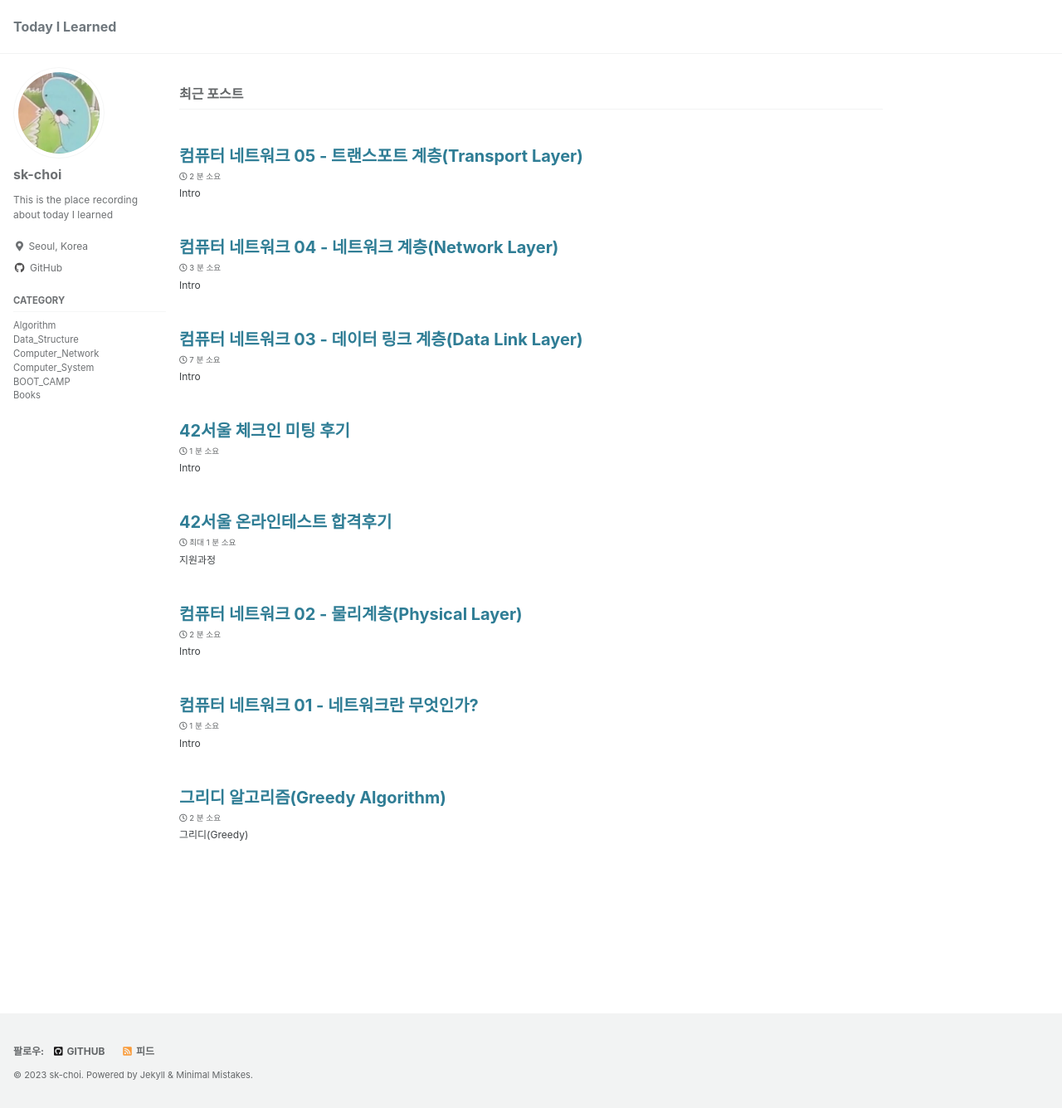
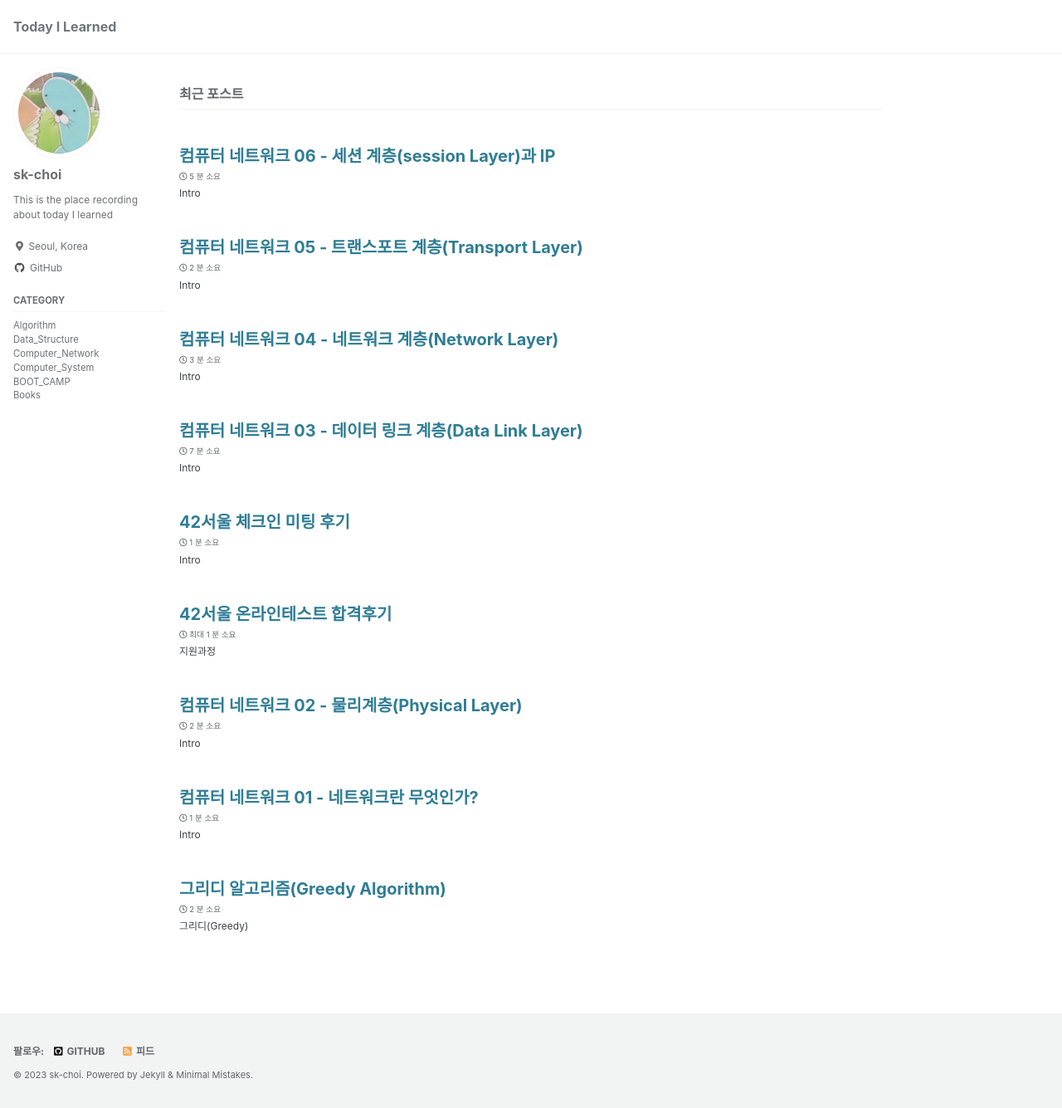
Before and after one commit to sk-choi/sk-choi.github.io, a Jekyll site: the page built from index.html, in a window 1280 px wide and 1335 px high. Shown: the whole window at 83% size. Built offline with Jekyll 4.4.1, drawn with Linux system fonts in a browser that asks for light colours; cached includes are drawn as plain includes; the list of posts is cut into pages by our own code; some of the changed lines change nothing that is shown.

Commit message:
network06 posted

```diff
--- /dev/null
+++ b/_posts/컴퓨터 사이언스/네트워크/2023-07-24-network06.md
@@ -0,0 +1,96 @@
+---
+
+title : "컴퓨터 네트워크 06 - 세션 계층(session Layer)과 IP"
+date : 2023-07-24 14:12:35 +/-TTTT
+categories :
+- Computer_Network
+tags :
+- [네트워크] #소문자만 가능
+published : true
+#permalink : categories/computer_network
+
+toc: true
+toc_sticky: true
+
+---
+# Intro
+
+이 글은 OSI 7 layer 중 5계층인 세션 레이어와 인터넷 프로토콜인 IP에 대해서 다룹니다.
+
+-----
+
+# 세션 레이어, 프레젠테이션 레이어, 어플리케이션 레이어
+
+5계층은 세션 레이어, 7계층은 프레젠테이션 계층임, 어플리케이션은 응용계층이다. 그런데 이 세 계층이 아주 완벽하게 나뉘어지는 것은 힘들다. 왜냐하면 응용 계층이 프레젠테이션 계층이 하는 것을 하는 경우가 있기 때문이다. (그런 경우가 많다.)
+그래서 세션 레이어와 응용계층 프레젠테이션 계층이 하나로 묶여서(어플리케이션 계층 안에서) 사용되는 경우가 많은데, TCP/IP의 경우 4계층에 해당되고 세션, 응용, 프레젠테이션 계층을 처리한다.
+IP는 3계층에 해당하고, TCP는 4계층에 해당한다. TCP는 버클리 대학에서 개발되었다. 그리고 이걸 오픈 소스로 공개하여 누구나 개발할 수 있도록 만들어졌다.
+70년대에 네트워크 프로토콜로 TCP/IP가 채택되었다. 오픈소스인 유닉스, IBM PC 계열(소형 컴퓨터)에서 사용되었다.(드펙토(de facto) 프로토콜)
+
+5, 6, 7계층이 하나로 묶여 응용계층에 해당된다. 4계층에는 TCP외에 UDP도 포함되어 있다.
+
+------
+
+# IP
+
+![img](https://img1.daumcdn.net/thumb/R1280x0/?scode=mtistory2&fname=https%3A%2F%2Ft1.daumcdn.net%2Fcfile%2Ftistory%2F2405164258FDB98020)
+
+IP는 인터넷 프로토콜(Internet Protocol)의 약자이다. ip주소를 활용하여 여러 컴퓨터에 데이터를 정보를 전달하는데 활용되는 프로토콜이다.
+4계층에서 데이터가 만들어지면, 3계층으로 그 세그먼트를 내려보내고 그게 3계층에서는 페이로드가 되어 거기에 컨트롤 프로토콜을 붙여 ‘패킷’을 만들게 된다. 여기에 2계층에서 하나의 프로토콜을 붙이면 하나의 ‘프레임’이 된다.
+
+IP 계층에서는 데이터에 IP헤더(header)를 붙인다. TCP 계층에서 내려온 데이터에 IP헤더를 붙이는데 기본적으로 20바이트, 많으면 60바이트, 전체길이는 최대 64바이트까지 구성된다.
+제일 먼저 부여되는 것이 IP버전 넘버이다. 보통 IP 버전 4이며, 그 다음에 나오는 4비트가 헤더렌스이다.(헤더의 길이), 헤더렌스는 기본적으로 4바이트(32비트)이다. 헤더렌스가 1이라고 하면 1바이트가 아니라 4바이트라는 것이다. 그래서 헤더렌스가 4라고 하면 4바이트가 아니라 16바이트라는 것이다.
+
+그 다음엔 DS(Tos: Type of Service)가 붙는데 이 패킷을 어떻게 다룰지에 대한 정보가 들어있다. D,T,R,C로 구성되어 있는데 D는 Delay를 의미하고 값이 1에 해당하면 딜레이를 최소한으로 하게 고려해달라고 하는 것이고(최소한의 경로로 라우팅 하라는 것) T는 Throughput(처리율)이고 R은 안전성(Reliability), C(Cost)는 비용최소이다. 제일 위에 있는 세 비트는 우선순위(Priority)를 의미한다. (이 패킷이 우선순위가 높은 것이냐 낮은 것이냐를 판별)
+그 다음에 나오는 16비트는 데이터의 전체 길이를 말한다.(64kb 안으로 데이터를 보낼 수 있다.)
+그 다음에 나오는 것은 식별자인데 이 패킷의 일련번호라고 할 수 있다. 16비트이므로 0부터 65345번까지 일련번호를 매겨서 보낸다. 16비트가 라운딩 되면서 시퀀스 넘버를 지정한다.
+그 다음엔 플래그인데, 이 패킷을 분할을 시킬 것인지 말 것인지에 대한 정보를 담고 있다. IP의 경우 보낼 수 있는 맥시멈의 크기가 64KB이기 때문에 매우 큰 용량의 데이터를 나눠서 보내게 되는데 DF(Don't fragment: 데이터를 나누지 말고 한꺼번에 보내라는 의미), MF(More fragment: 내 패킷 뒤에 또 다른 패킷이 전송된다는 의미)를 통해서 뒤에 또 다른 패킷이 오는지 알려준다.
+
+그 다음에 오는 것은 옵셋(13비트)인데, 하나의 패킷을 여러 개로 분할하여 보낼 경우에 지금 전송되는 패킷이 전체 패킷의 어느 부분에 해당하는지 알려준다.
+TTL(8비트)은 타임 투 라이브(time to live)를 의미하며, 라우터를 지날 때마다 TTL을 하나씩 지우게 되며 TTL이 0이 되면 데이터를 중간에 지워버린다. TTL이 100이면 중간에 라우터를 100개 거쳐서 목적지까지 도달할 수 있고 100을 넘어가면 중간에 데이터가 지워지게 되는 것이다.
+그 다음에 나오는 것이 프로토콜인데 IP계층 위의 계층에서 무슨 프로토콜을 사용하는지에 대한 정보를 알려준다.(Tcp 혹은 Udp 아니면 icmp 등등) 마지막으로는 헤더 체크섬(16비트)인데 지금까지 전송된 데이터에 오류가 있는지 확인하는 정보를 담고 있다. 그 다음에 나오는 32비트가 데이터를 보내는 쪽의 컴퓨터 주소, 다음 32비트는 데이터를 받는 쪽의 컴퓨터를 말한다.
+
+TOS(Type of service)코드: DTRC로 보낼 데이터를 어떻게 다룰지에 대한 정보를 나타냄.
+SMTP(명령)의 경우 메일을 보내기 위한 프로토콜인데, D 영역에 1이 할당됨으로서 지연시간이 최소화되도록 설정된다. SMTP(데이터)의 경우 첨부파일을 보내야 하므로 처리율을 높여야하므로 T를 1로 설정한다. 즉 어플리케이션 종류에 따라서 DTRC를 다르게 설정한다.
+TCP와 UDP를 많이 사용.
+플래그는 오류 검출을 위한 플래그와 다름. 데이터 분할을 위한 장치임.
+
+--------------
+
+# IP 어드레스
+
+![img](https://www.ipxo.com/app/uploads/2021/09/IPv4-anatomy.png)
+
+각각 32비트, 데이터를 전송하는 컴퓨터의 주소, 데이터를 수신하는 주소.
+dotted decimal notation: 10진수로 표현된, 컴퓨터에 주소를 부여할 수 있는 체계, 4바이트를 각각 점으로 구분하는 표기 방식이다.
+점 하나당 8비트씩이므로 0~255까지의 값, 즉 0.0.0.0부터 255.255.255.255라는 40억개의 값을 가질 수 있다. 하지만 TCP/IP가 나올 당시의 시기는 70년대 초반이었는데, 이 당시에는 컴퓨터의 수가 지금처럼 기하급수적으로 많아질지 몰랐다.
+1.0.0.0부터 126.255.255.255까지의 주소는 A클래스 도메인에 해당하는데 IP주소에서 앞의 8비트는 네트워크 주소이고, 나머지 24비트는 컴퓨터의 주소에 해당한다. 그렇기에 A클래스의 네트워크를 사용할 수 있는 컴퓨터는 126개밖에 없다.
+129.0.0.0부터 사용할 수 있는 주소는 B클래스 도메인에 해당하는데, 이 B클래스 도메인을 사용할 수 있는 컴퓨터는 65456여 대만 해당한다. 전 세계에서 b클래스를 사용할 수 있는 기관은 16000여 곳 밖에 안 된다.
+C클래스는 256개의 컴퓨터가 해당된다. 네이버가 C클래스에 해당.
+ip주소 체계에서는 버려지는 아이피 주소가 많다. 40억개의 주소를 다 쓸 수 있는게 아니다. 그렇기에 이러한 주소체계는 불합리할 수밖에 없으며 이러한 문제를 ip v6로 해결하고 있다.
+
+**서브넷:** 네트워크를 하나의 그룹으로 만들어서 사용하는 것.
+아이피 주소에서 뒤의 16비트가 컴퓨터 주소를 의미하므로 그걸 가지고 몇 개의 그룹을 만들어 그룹핑을 통해 관리한다. 이러한 그룹핑이 바로 서브넷인 것이다. 0~63 즉 64개의 그룹핑으로 서브넷을 관리할 수 있다. 그렇다면 왜 서브넷을 만드는 것일까? 컴공과라면 컴공과 컴퓨터끼리 데이터 전송이 주로 이루어질 것이기에 서브넷을 통해 그룹핑을 하고, 게이트웨이를 통해 외부 서브넷끼리 네트워크를 이루도록 할 수 있게 만든 것이다. 즉 네트워크 사이즈를 줄임으로서 데이터를 분산시킬 수 있는 것이다. 결국 네트워크 관리가 편해지는 것이다.
+
+**서브넷 마스크:** 어느 부분까지가 네트워크 주소이고 어느 부분까지가 호스트 주소인지 구분할 수 있게 만드는 것.
+왜 서브넷 마스크가 중요한가? 서브넷이 같으면 인테리어 라우팅하면 되고 다르면 익스테리어 라우팅 하면 된다.
+아이피 주소는 임의대로 설정할 수 없다. 국제적으로 할당된 것만 사용할 수 있다. 아이피 마스커레이딩을 통해 아이피를 바꿀 수 있긴 함.
+그렇다면 무선공유기를 사용해서 여러 기기를 네트워크에 연결할 수 있는 이유는 무엇일까? 공인 아이피 주소를 요청한 적이 없는데 사용할 수 있는 이유는 NAT(Network Address Translation)을 통해 공유기가 ip주소를 변환시켜주기 때문이다. 아이피타임 같은 공유기가 NAT 프로토콜을 사용하고 있기 때문에 우리가 여러 ip주소를 사용할 수 있는 것이다.
+통신사로부터 할당받은 공인 아이피 주소를 집에서 사용할 수 있는 별도의 서브넷 주소로 할당해주는 게 무선공유기의 역할이다.
+ex. 192.168.0.4, 192.168.0.5 등
+
+위 주소는 B클래스에 해당하는 만큼 65000여대의 컴퓨터를 사용할 수 있는 ip주소이기도 하다. 이게 어떻게 가능할까? 포트번호라는 것이 있는데 192.168.0.5를 공인 아이피 주소로 변환시켜서 나가게 된다. 그럼 어떻게 구분을 하는가? 그렇기에 포트 번호를 추가적으로 할당하여 데이터를 받을 때 알맞은 주소로 전송되게 만든다.
+통신사에서 이를 기술적으로 막을 수는 있지만, 사용자 수의 감소를 우려하여 막지 않는 상황일 뿐이다.
+
+**ICMP(Internet Control Message Protocol):** ip레벨에서의 통신이 제대로 되고 있는지 확인할 때 사용함.
+Echo Request, Echo Reply가 대표적. 특정 아이피 주소로 Echo Request를 보내면 해당 주소의 컴퓨터가 Echo Reply에서 응답이 오므로, 해당 아이피의 컴퓨터가 잘 작동하는지 알 수 있다.
+**ARP(Address Resolution Protocol):** 네트워크 레벨에선 ip주소, 데이터링크 계층에선 Mac주소가 존재하는데 이 둘을 연결해주는 게 ARP이다. 특정 아이피 주소의 컴퓨터가 누군지 응답하라고 보내면 해당 컴퓨터가 맥 주소를 같이 응답한다. 어떤 특정한 아이피 주소와 매칭되는 Mac주소를 알기 위해 사용되는 프로토콜이 ARP이다. 반대는 Reverse ARP이며 맥 주소를 통해 아이피주소를 알 수 있게 만드는 프로토콜이다.
+
+**DHCP(Dynamic Host Configuration Protocol):** 짧은 시간 동안 아이피 주소를 사용하는 사람들에게 일일이 아이피 주소를 할당한다면 수많은 아이피 주소가 없어지게 되므로 일정 시간동안 특정 아이피 주소를 할당할 수 있게 만든 프로토콜이다.
+무선공유기가 DHCP 서버가 되어서 아이피를 제공.
+맨 처음에는 사용자에겐 아이피 주소가 없기 때문에 발신자 주소에는0.0.0.0이라는 아이피 주소를 보내고 수신자 ip주소에는 255.255.255.255이라는 주소를 보낸다. 그러면 DHCP서버가 여기에 응답을 하는데 DHCP offer이라는 메시지를 보낸다.
+DHCP 서버에 아이피 주소를 보내고 수신자 측엔 주소가 없으므로 255.255.255.255를 보내고 하드웨어 주소인 맥 주소를 같이 보낸다. 그러면 DHCP 클라이언트가 제공된 오퍼 중에서 한 가지를 골라 응답을 한다. 아이피 주소를 할당할 때 사용시간을 지정해주는데 지정시간이 되기 전에 시간 갱신 요청이 이루어지고 시간이 갱신된다.
+
+
+**IPv6:** 쓸 수 있는 컴퓨터의 수가 40억개인 기존 IPv4의 한계를 극복하기 위해 만든 새로운 버전.
+앞의 IPv4보다 더욱 간단한 구조를 지니고 있다. 제일 처음의 4비트는 버전 정보를 담고 있으며, 그 다음엔 우선 순위, 흐름 라벨, 길이, TTL등이 나와 있다.
+헤더가 여기서 끝나는 것이 아니라 임의대로 헤더를 만들어 부가적인 기능을 만들 수 있다. 즉 원하는 만큼 헤더를 확장할 수 있다. 새로운 기술을 계속해서 접목할 수 있도록 만든 것이다. 그리고 주소가 128비트로 늘어났다.
```
Also changed, not shown: _posts/컴퓨터 사이언스/네트워크/2023-07-21-network05.md (+8 -1 lines).
